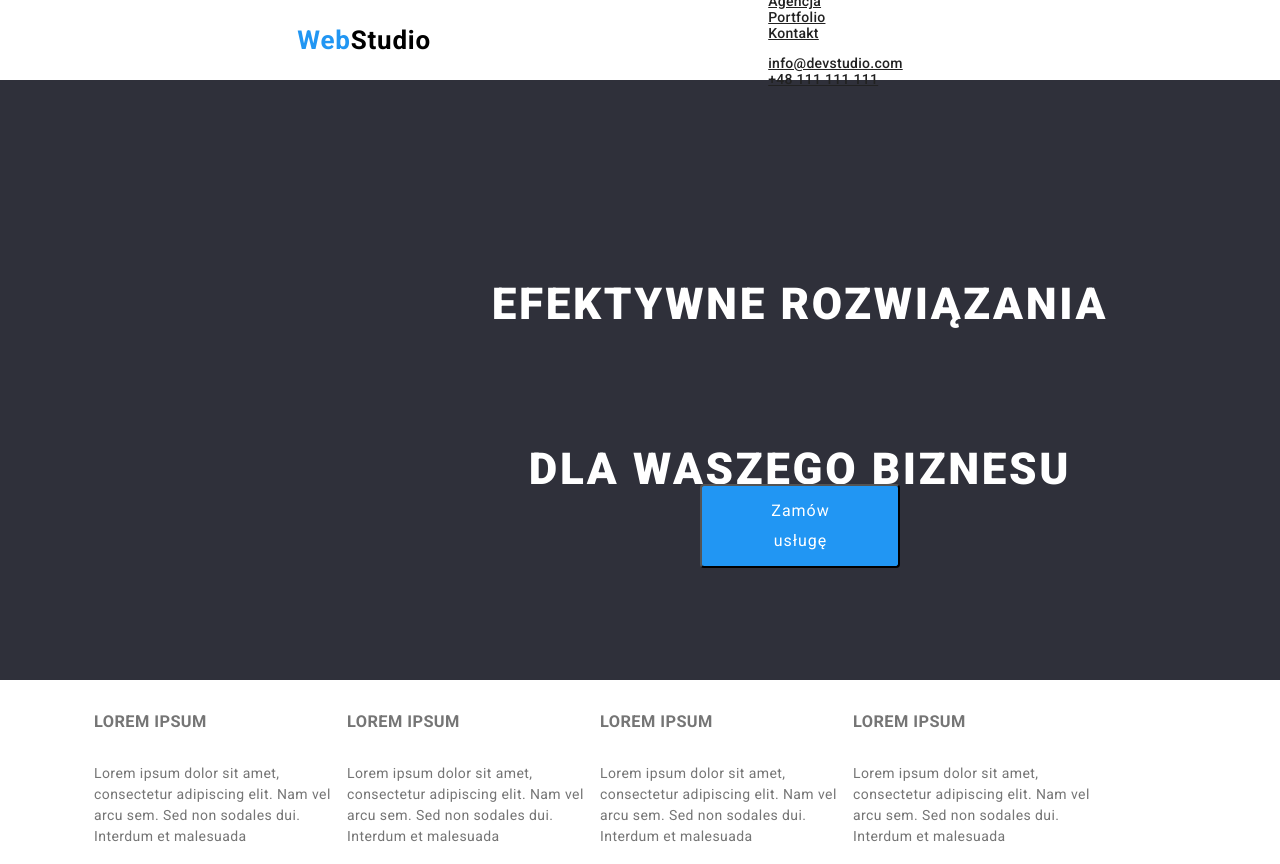
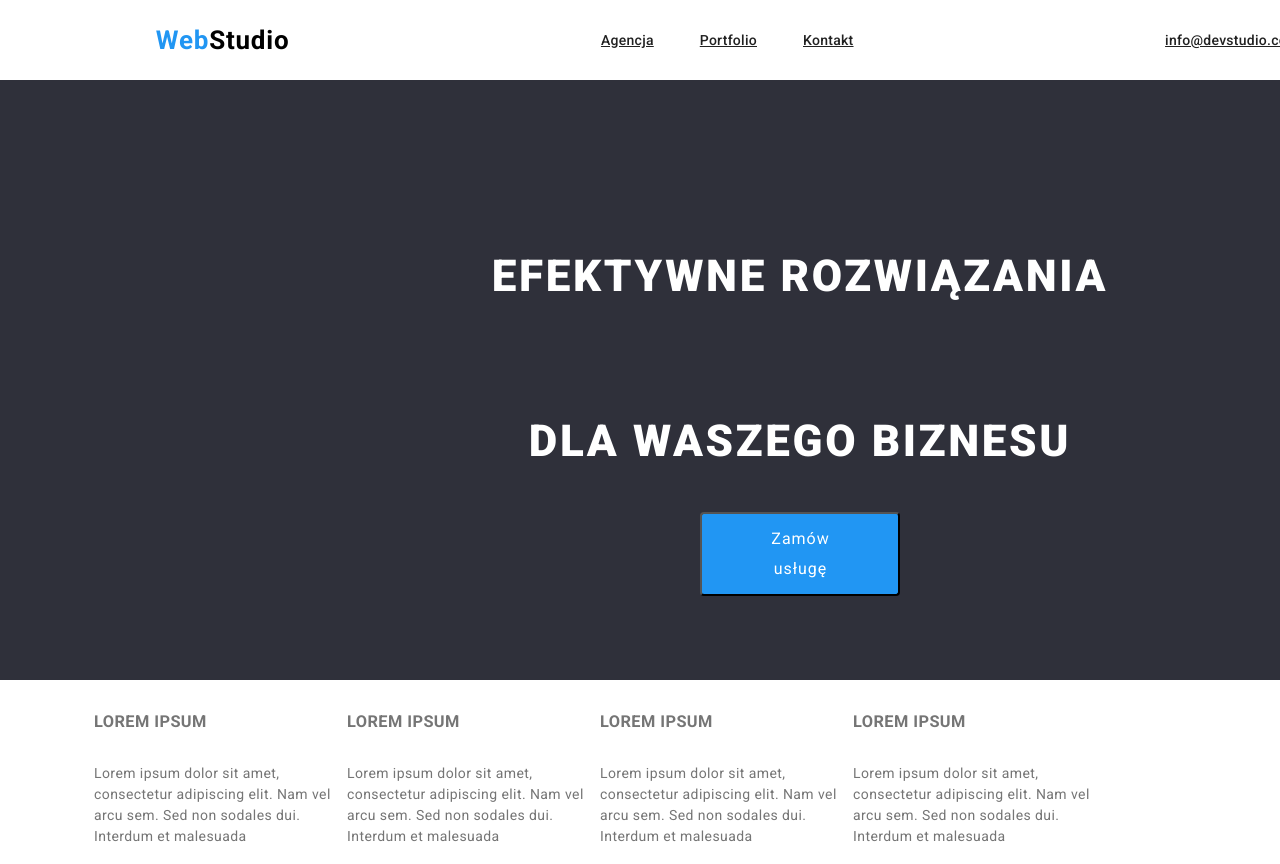
Before and after one commit to MariuszZiental/goit-markup-hw-03, a plain HTML site: page index.html in a window 1280 px wide. Shown: the top 864 px of the page. Drawn offline with nearby package versions, Linux system fonts and the light colour scheme.

Commit message:
hw3 update6

```diff
--- a/css/styles.css
+++ b/css/styles.css
@@ -59,47 +59,13 @@ h3 {
 
 .navbar {
   display: flex;
-  justify-content:space-evenly;
+  flex-direction: row;
+  justify-content: space-around;
   align-items: center;
+  width: 1600px;
   height: 80px;
 }
-.logo-box a {
-  display: flex;
-  align-items: center;
-  text-decoration: none;
 
-  /*padding-top: 24px;
-  padding-bottom: 25px;
-  padding-left: 15px;
-  width: 145px;
-  height: 31px;*/
-}
-
-.nav-list li a {
-  display: flex;
-  flex-direction: row;
- align-items: center;
-  font-weight: 500;
-  letter-spacing: 0.02em;
-  color: var(--main-font-color);
-}
-.nav-link-box a {
-  display: flex;
-  align-items: center;
-}
-.contact-link-box a {
-  display: flex;
-  align-items: center;
-}
-
-
-/*navbar and links end*/
-
-/*logo start*/
-
-.brand-color {
-  color: var(--brand-color);
-}
 
 .top-brand-link {
   font-weight: 700;
@@ -141,13 +107,62 @@ a.bottom-link:focus {
   color: var(--focus-color);
 }
 
+
+.logo-box a {
+  display: flex;
+  align-items: center;
+  text-decoration: none;
+
+  /*padding-top: 24px;
+  padding-bottom: 25px;
+  padding-left: 15px;
+  width: 145px;
+  height: 31px;*/
+}
+
+.nav-link-box {
+  display: flex;
+  flex-direction: row;
+  column-gap: 46px;
+  font-weight: 500;
+  letter-spacing: 0.02em;
+}
+.nav-link-box a {
+  color: var(--main-font-color);
+}
+
+.contact-link-box {
+  display: flex;
+  flex-flow: row;
+  column-gap: 46px;
+  font-weight: 500;
+  letter-spacing: 0.02em;
+}
+.contact-link-box a {
+  color: var(--main-font-color);
+}
+
+.navbar .nav-link-box a {
+display: flex;
+flex-direction: row;
+}
+/*navbar and links end*/
+
+/*logo start*/
+
+.brand-color {
+  color: var(--brand-color);
+}
+
+
 /*Main start */
 
 .big-black-box {
   display: flex;
   flex-direction: column;
-  justify-content: space-evenly;
+  justify-content: space-around;
   align-items: center;
+  align-content:space-around;
   width: 1600px;
   height: 600px;
   top: 80px;
@@ -216,6 +231,7 @@ a.bottom-link:focus {
 .list-of-activities {
   display: flex;
   flex-direction: row;
+  justify-content: space-between;
 }
 .os-ws {
 display: flex;
--- a/index.html
+++ b/index.html
@@ -24,42 +24,26 @@
   <body>
     <header>
       <div class="container">
-        <div class="navbar">
+        <nav class="navbar">
           <div class="logo-box">
             <a href="./index.html" class="top-brand-link"
               ><span class="brand-color">Web</span>Studio</a
             >
           </div>
 
-          <nav>
-            <div class="nav-list">
-              <div class="nav-link-box">
-                <ul>
-                  <li><a class="top-link" href="./index.html">Agencja</a></li>
-                  <li>
-                    <a class="top-link" href="./portfolio.html">Portfolio</a>
-                  </li>
-                  <li><a class="top-link" href="./kontakt">Kontakt</a></li>
-                </ul>
-              </div>
 
-              <div class="contact-link-box">
-                <ul>
-                  <li>
-                    <a class="top-link" href="mailto:info@devstudio.com"
-                      >info@devstudio.com</a
-                    >
-                  </li>
-                  <li>
-                    <a class="top-link" href="tel:0048111111111"
-                      >+48 111 111 111</a
-                    >
-                  </li>
-                </ul>
-              </div>
+            <div class="nav-link-box">
+              <a class="top-link" href="./index.html">Agencja</a>
+              <a class="top-link" href="./portfolio.html">Portfolio</a>
+              <a class="top-link" href="./kontakt">Kontakt</a>
             </div>
-          </nav>
-        </div>
+
+            <div class="contact-link-box">
+              <a class="top-link" href="mailto:info@devstudio.com">info@devstudio.com</a>
+              <a class="top-link" href="tel:0048111111111">+48111111111</a>
+            </div>
+
+        </nav>
       </div>
     </header>
 
```
